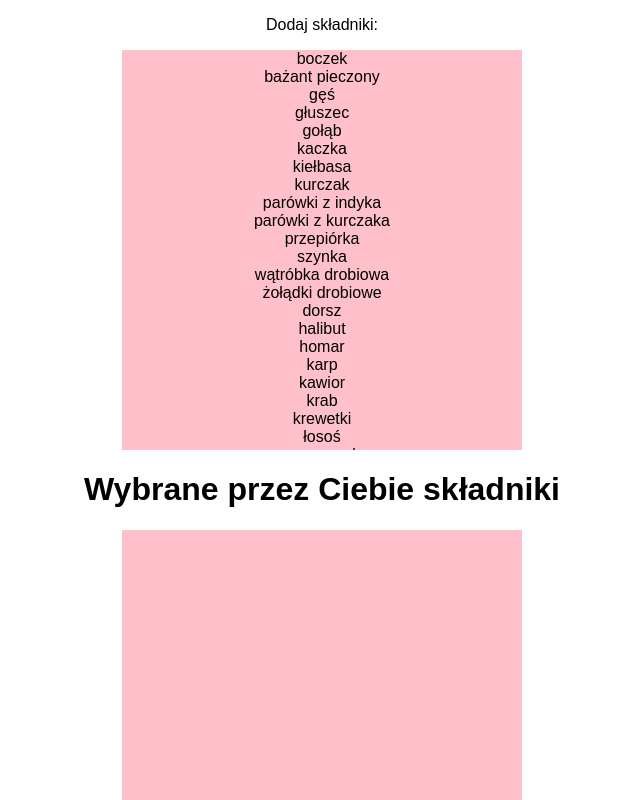
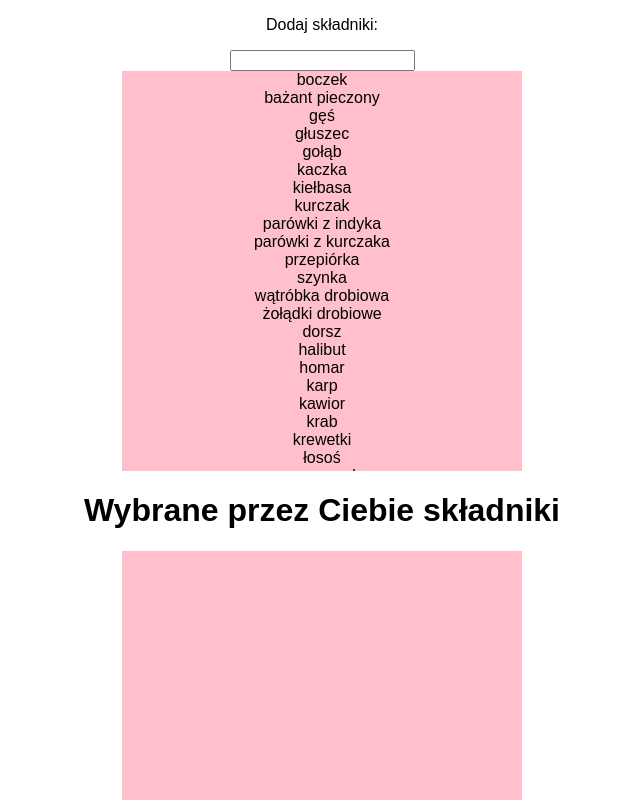
Before and after one commit to pawel-schmidt/react-recipes, a React (Create React App) app: page / in a window 1280 px wide. Shown: the top 800 px of the page, without its empty margins (318-958 px from the left). Built offline with nearby package versions, Linux system fonts and the light colour scheme.

Commit message:
Added search ingredients

```diff
--- a/src/App.js
+++ b/src/App.js
@@ -22,6 +22,7 @@ class App extends Component {
       allCategories,
       visibleIngredients: allIngredients,
       selectedIngredients: [],
+      searchText: "",
       selectedCategory: ALL_CATEGORIES
     };
   }
@@ -58,6 +59,24 @@ class App extends Component {
     }));
   }
 
+  onSearchTextChange(event) {
+    this.setState({
+      searchText: event.target.value,
+      visibleIngredients: this.state.allIngredients.filter(ingredient =>
+        this.progressiveSearch(event.target.value, ingredient)
+      )
+    });
+  }
+
+  progressiveSearch(searchPhrase, string) {
+    let index = -1;
+    const stringLowerCase = string.toLowerCase();
+    return searchPhrase.toLowerCase().split("").reduce((allCharsFulfillCondition, char) => {
+      index = stringLowerCase.indexOf(char, index + 1);
+      return allCharsFulfillCondition && (index !== -1);
+    }, true);
+  }
+
   filterRecipes(selectedCategory) {
     this.setState({ selectedCategory });
   }
@@ -69,6 +88,8 @@ class App extends Component {
           visibleIngredients={this.state.visibleIngredients}
           selectedIngredients={this.state.selectedIngredients}
           addIngredient={this.addIngredient.bind(this)}
+          onSearchTextChange={this.onSearchTextChange.bind(this)}
+          searchText={this.state.searchText}
         />
         <RecipesList
           allCategories={this.state.allCategories}
--- a/src/components/Ingredients.js
+++ b/src/components/Ingredients.js
@@ -1,19 +1,30 @@
-import React from 'react';
-import './Ingredients.css';
+import React from "react";
+import "./Ingredients.css";
 
-const Ingredients = ({visibleIngredients, selectedIngredients, addIngredient}) => {
-    return (
+const Ingredients = ({
+  visibleIngredients,
+  selectedIngredients,
+  addIngredient,
+  onSearchTextChange,
+  searchText
+}) => (
   <div>
     <p>Dodaj składniki:</p>
+    <input value={searchText} onChange={onSearchTextChange} />
     <ul className="Ingredients-list">
-				{visibleIngredients.map(ingredient => <li onClick={() => addIngredient(ingredient)} key={ingredient}>{ingredient}</li>)}
+      {visibleIngredients.map(ingredient => (
+        <li onClick={() => addIngredient(ingredient)} key={ingredient}>
+          {ingredient}
+        </li>
+      ))}
     </ul>
     <h1>Wybrane przez Ciebie składniki</h1>
     <ul className="Ingredients-list">
-				{selectedIngredients.map(ingredient => <li key={ingredient}>{ingredient}</li>)}
+      {selectedIngredients.map(ingredient => (
+        <li key={ingredient}>{ingredient}</li>
+      ))}
     </ul>
   </div>
 );
-}
 
 export default Ingredients;
```
Lines whose indentation alone changed are shown as unchanged.
